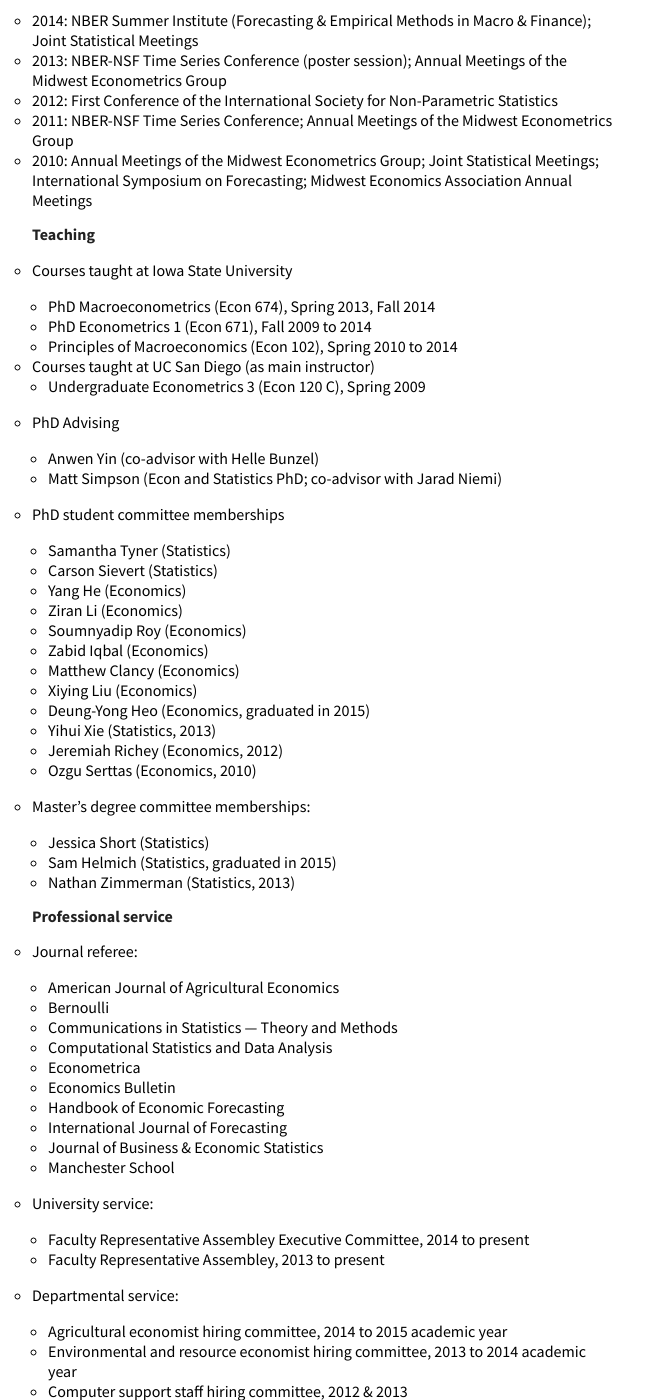
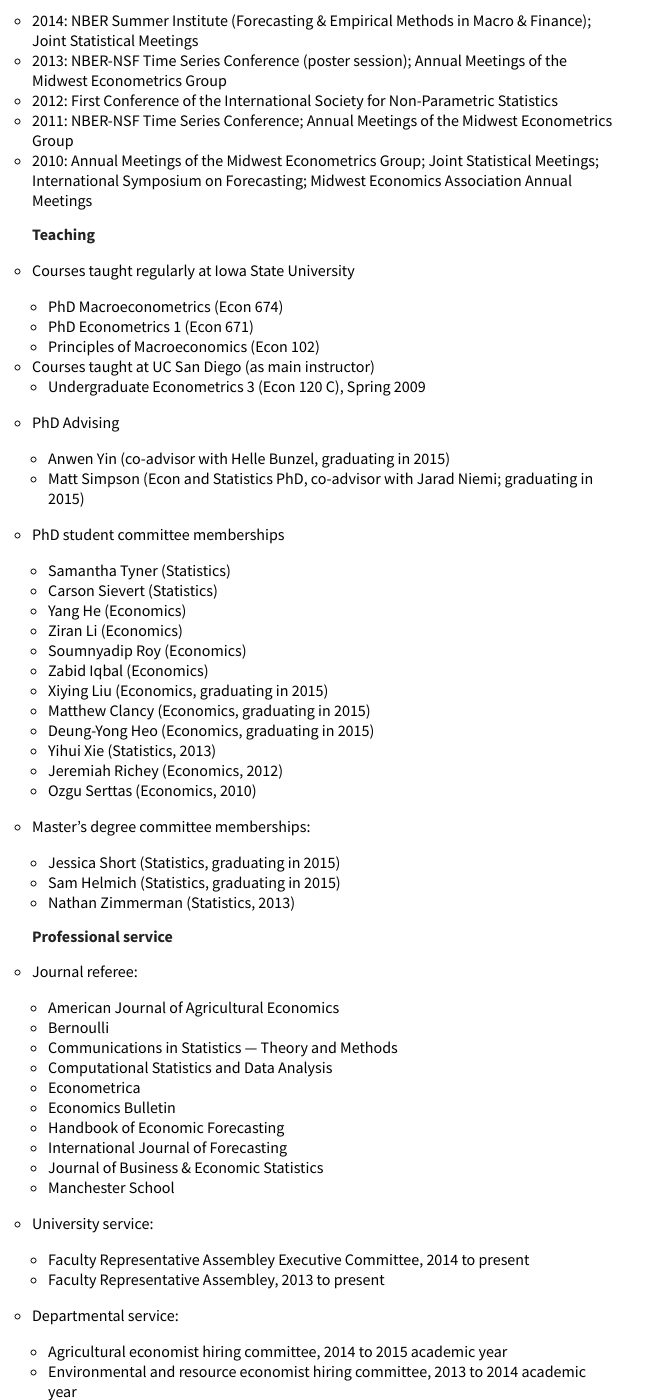
Before and after one commit to mmkuang/grayclhn.github.io, a Jekyll site: the page built from calhoun-cv.md, in a window 1280 px wide and 1400 px high, scrolled down 1513 px. Shown: the whole window, without its empty margins (0-661 px from the left). Built offline with Jekyll 4.4.1, drawn with Linux system fonts in a browser that asks for light colours; Markdown is read by kramdown in place of the engine named in the settings.

Commit message:
Tweak cv

```diff
--- a/calhoun-cv.md
+++ b/calhoun-cv.md
@@ -109,19 +109,20 @@ Other external talks
 Teaching
 --------
 
-* Courses taught at Iowa State University
+* Courses taught regularly at Iowa State University
 
-  * PhD Macroeconometrics (Econ 674), Spring 2013, Fall 2014
-  * PhD Econometrics 1 (Econ 671), Fall 2009 to 2014
-  * Principles of Macroeconomics (Econ 102), Spring 2010 to 2014
+  * PhD Macroeconometrics (Econ 674)
+  * PhD Econometrics 1 (Econ 671)
+  * Principles of Macroeconomics (Econ 102)
 
 * Courses taught at UC San Diego (as main instructor)
   * Undergraduate Econometrics 3 (Econ 120 C), Spring 2009
 
 * PhD Advising
 
-  * Anwen Yin (co-advisor with Helle Bunzel)
-  * Matt Simpson (Econ and Statistics PhD; co-advisor with Jarad Niemi)
+  * Anwen Yin (co-advisor with Helle Bunzel, graduating in 2015)
+  * Matt Simpson (Econ and Statistics PhD, co-advisor with Jarad
+    Niemi; graduating in 2015)
 
 * PhD student committee memberships
 
@@ -131,17 +132,17 @@ Teaching
   * Ziran Li (Economics)
   * Soumnyadip Roy (Economics)
   * Zabid Iqbal (Economics)
-  * Matthew Clancy (Economics)
-  * Xiying Liu (Economics)
-  * Deung-Yong Heo (Economics, graduated in 2015)
+  * Xiying Liu (Economics, graduating in 2015)
+  * Matthew Clancy (Economics, graduating in 2015)
+  * Deung-Yong Heo (Economics, graduating in 2015)
   * Yihui Xie (Statistics, 2013)
   * Jeremiah Richey (Economics, 2012)
   * Ozgu Serttas (Economics, 2010)
 
 * Master's degree committee memberships:
 
-  * Jessica Short (Statistics)
-  * Sam Helmich (Statistics, graduated in 2015)
+  * Jessica Short (Statistics, graduating in 2015)
+  * Sam Helmich (Statistics, graduating in 2015)
   * Nathan Zimmerman (Statistics, 2013)
 
 Professional service
```
